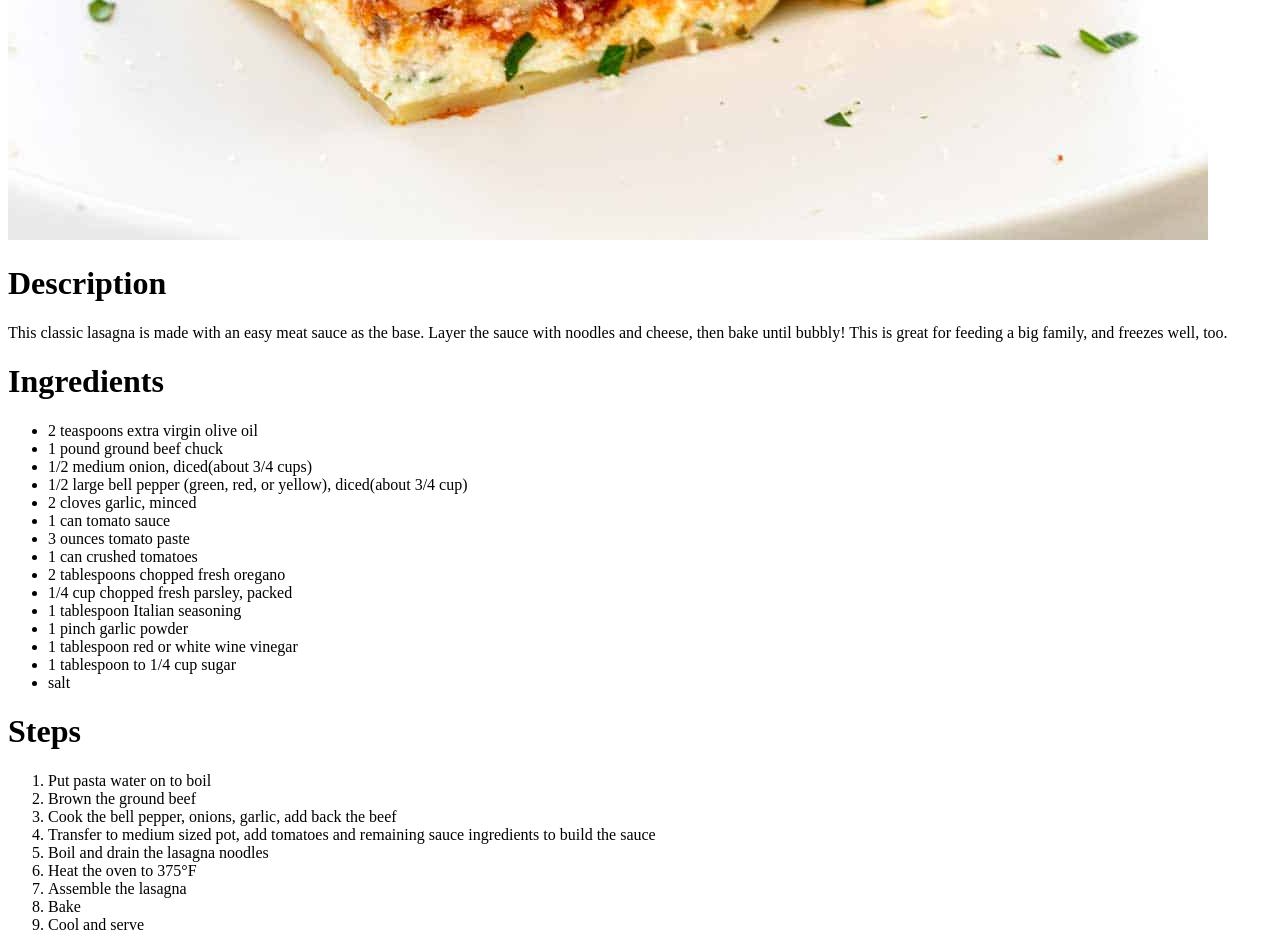
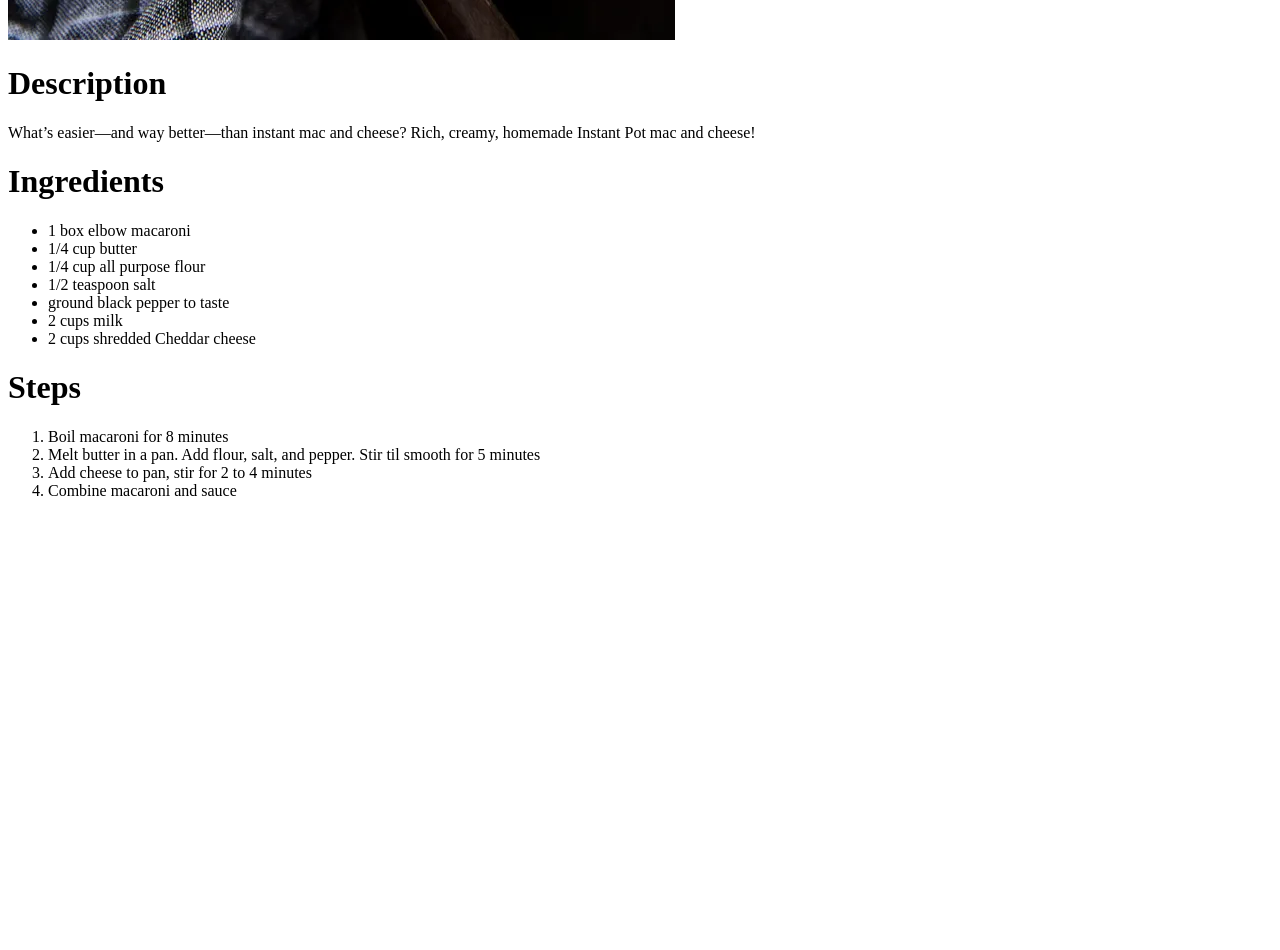
Before and after one commit to cwongsatjachock/odin-recipes, a plain HTML site: page recipes/mac-and-cheese.html in a window 1280 px wide. Shown: the part 1040-1990 px from the top of the page. After the commit the page ends 1556 px from the top, so only its background shows below. Drawn offline with Linux system fonts and the light colour scheme.

Commit message:
add mac and cheese page

```diff
--- a/recipes/mac-and-cheese.html
+++ b/recipes/mac-and-cheese.html
@@ -6,43 +6,29 @@
     </head>
 
     <body>
-        <h1>Lasagna</h1>
-        <img src="../images/lasagna.jpg" alt="finished lasagna">
+        <h1>Mac and Cheese</h1>
+        <img src="../images/mac-and-cheese.jpg" alt="finished mac and cheese">
         <h1>Description</h1>
-        <p>This classic lasagna is made with an easy meat sauce as the base.
-            Layer the sauce with noodles and cheese, then bake until bubbly!
-            This is great for feeding a big family, and freezes well, too.
+        <p>What’s easier—and way better—than instant mac and cheese?
+            Rich, creamy, homemade Instant Pot mac and cheese!
         </p>
         <h1>Ingredients</h1>
         <ul>
-            <li>2 teaspoons extra virgin olive oil</li>
-            <li>1 pound ground beef chuck</li>
-            <li>1/2 medium onion, diced(about 3/4 cups)</li>
-            <li>1/2 large bell pepper (green, red, or yellow), diced(about 3/4 cup)</li>
-            <li>2 cloves garlic, minced</li>
-            <li>1 can tomato sauce</li>
-            <li>3 ounces tomato paste</li>
-            <li>1 can crushed tomatoes</li>
-            <li>2 tablespoons chopped fresh oregano</li>
-            <li>1/4 cup chopped fresh parsley, packed</li>
-            <li>1 tablespoon Italian seasoning</li>
-            <li>1 pinch garlic powder</li>
-            <li>1 tablespoon red or white wine vinegar</li>
-            <li>1 tablespoon to 1/4 cup sugar</li>
-            <li>salt</li>
+            <li>1 box elbow macaroni</li>
+            <li>1/4 cup butter</li>
+            <li>1/4 cup all purpose flour</li>
+            <li>1/2 teaspoon salt</li>
+            <li>ground black pepper to taste</li>
+            <li>2 cups milk</li>
+            <li>2 cups shredded Cheddar cheese</li>
         </ul>
 
         <h1>Steps</h1>
         <ol>
-            <li>Put pasta water on to boil</li>
-            <li>Brown the ground beef</li>
-            <li>Cook the bell pepper, onions, garlic, add back the beef</li>
-            <li>Transfer to medium sized pot, add tomatoes and remaining sauce ingredients to build the sauce</li>
-            <li>Boil and drain the lasagna noodles</li>
-            <li>Heat the oven to 375°F</li>
-            <li>Assemble the lasagna</li>
-            <li>Bake</li>
-            <li>Cool and serve</li>
+            <li>Boil macaroni for 8 minutes</li>
+            <li>Melt butter in a pan. Add flour, salt, and pepper. Stir til smooth for 5 minutes</li>
+            <li>Add cheese to pan, stir for 2 to 4 minutes</li>
+            <li>Combine macaroni and sauce</li>
         </ol>
     </body>
 </html>
```
Also changed, not shown: index.html (+3 -2 lines).
